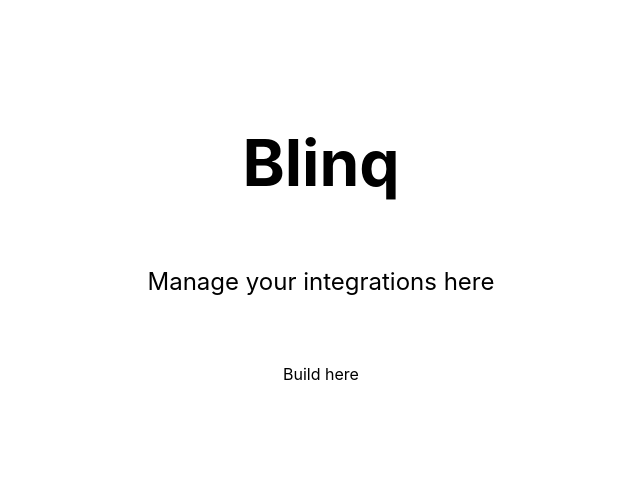
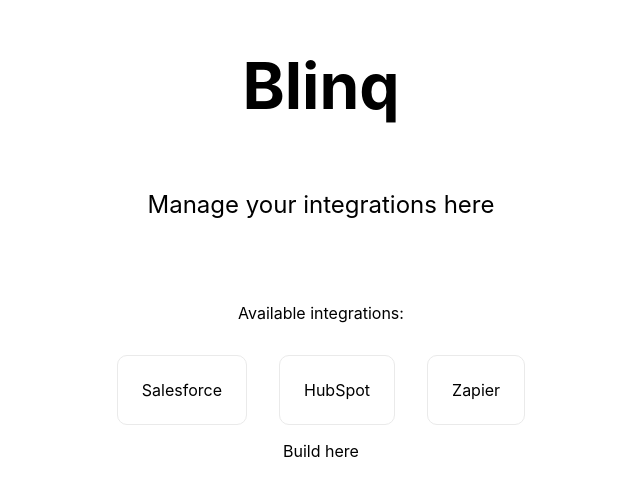
Before and after one commit to PatrickGHub/nextjs-code-test, a Next.js app: page / in a window 1280 px wide. Shown: the part 145-640 px from the top of the page, without its empty margins (319-959 px from the left). Built offline with nearby package versions, Linux system fonts and the light colour scheme.

Commit message:
Render cards for each integration

```diff
--- a/pages/index.tsx
+++ b/pages/index.tsx
@@ -1,9 +1,18 @@
+import { useState } from "react";
 import type { NextPage } from "next";
 import Head from "next/head";
 import Image from "next/image";
 import styles from "../styles/Home.module.css";
 
+const availableIntegrations: string[] = [
+  'Salesforce',
+  'HubSpot',
+  'Zapier'
+]
+
 const Home: NextPage = () => {
+  const [selectedIntegration, setSelectedIntegration] = useState<string | null>(null)
+
   return (
     <div className={styles.container}>
       <Head>
@@ -17,6 +26,24 @@
 
         <p className={styles.description}>Manage your integrations here</p>
 
+        <p>Available integrations:</p>
+
+        <div className={styles.grid}>
+          {
+            availableIntegrations.map((integration) => {
+              return (
+                <div
+                  key={integration}
+                  className={styles.card}
+                  onClick={() => setSelectedIntegration(integration)}
+                >
+                  {integration}
+                </div>
+              )
+            })
+          }
+        </div>
+
         <div className={styles.grid}>Build here</div>
       </main>
     </div>
```
Also changed, not shown: 1 other file (tests, documents, lock files or other folders).
